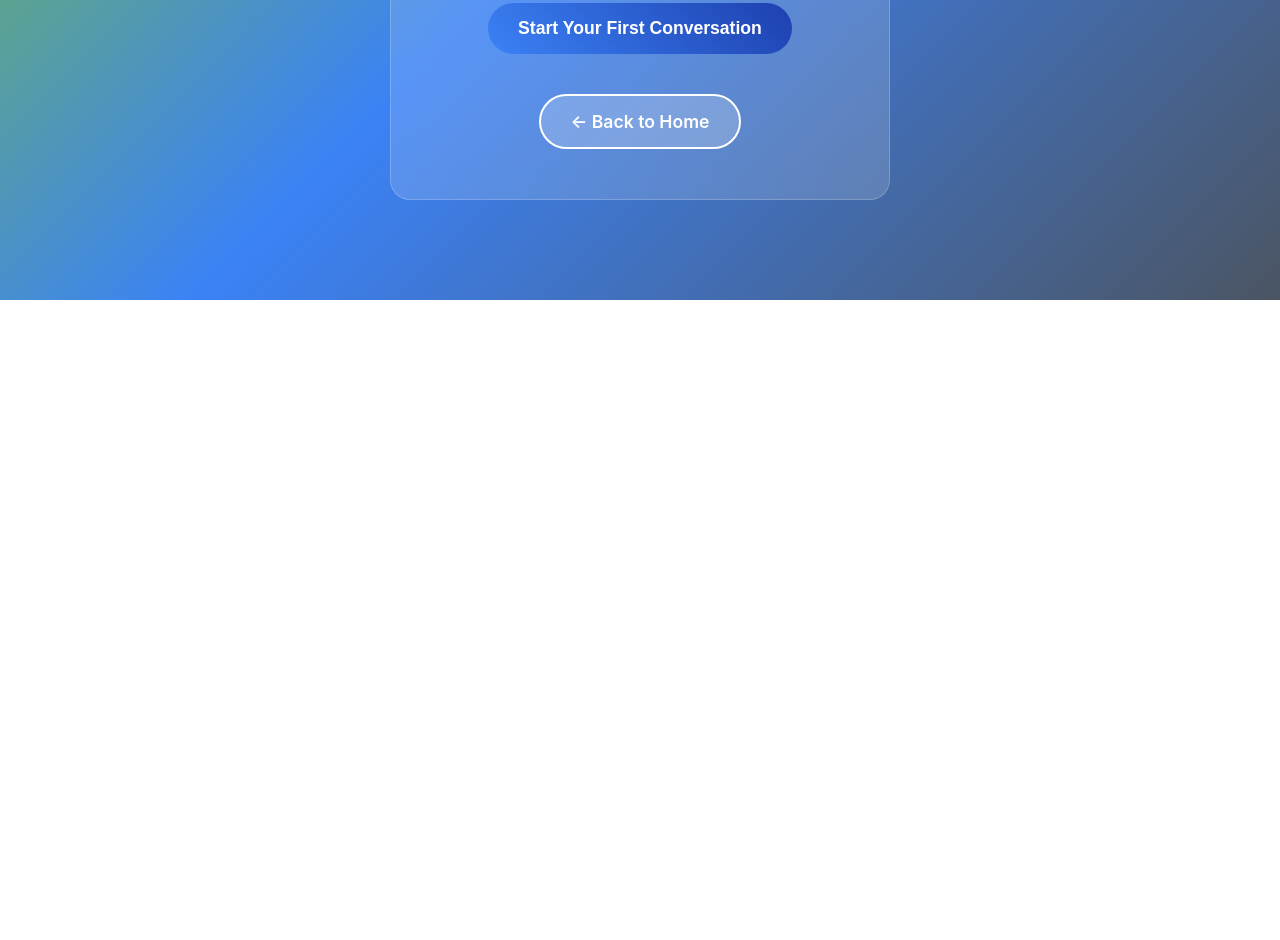
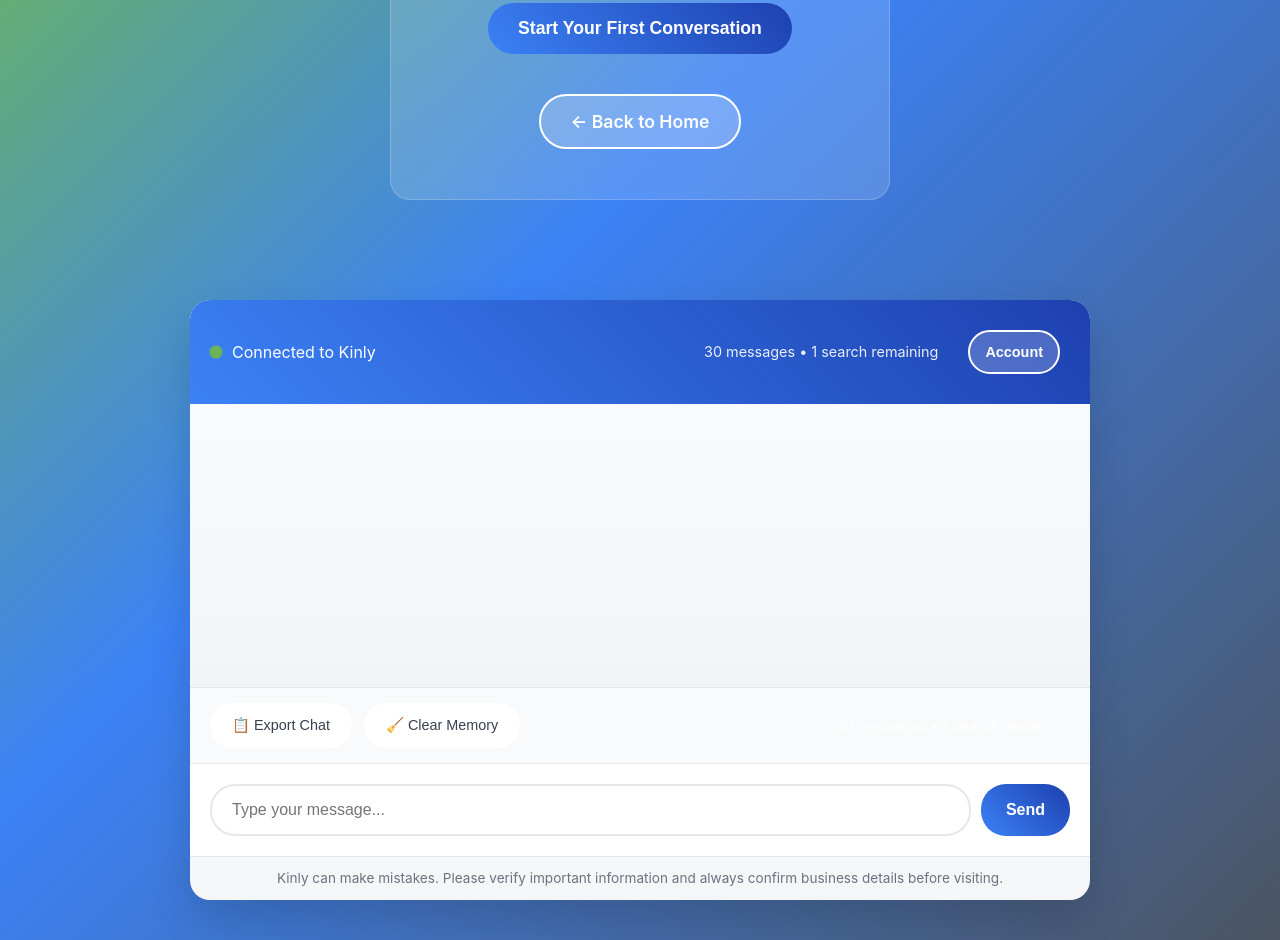
Before and after one commit to Plum-Designer/getkinly, a plain HTML site: page app.html in a window 1280 px wide. Shown: the part 597-1537 px from the top of the page. Before the commit the page ends 897 px from the top, so only its background shows below. Drawn offline with nearby package versions, Linux system fonts and the light colour scheme.

Commit message:
Create app.html

```diff
--- a/app.html
+++ b/app.html
@@ -184,8 +184,9 @@
             margin: var(--container-padding) auto;
             box-shadow: 0 20px 40px rgba(0,0,0,0.15);
             min-height: min(80vh, 600px);
-            height: calc(100vh - 40px);
-            height: calc(100dvh - 40px);
+            height: auto;
+            display: flex;
+            flex-direction: column;
         }
 
         .chat-header {
@@ -252,12 +253,13 @@
         }
 
         .chat-messages {
-            height: calc(100% - 200px);
+            height: 450px;
             overflow-y: auto;
             padding: clamp(15px, 4vw, 20px);
             background: linear-gradient(to bottom, var(--gray-50), var(--gray-100));
             -webkit-overflow-scrolling: touch;
             scroll-behavior: smooth;
+            flex: 1;
         }
 
         .message {
```
